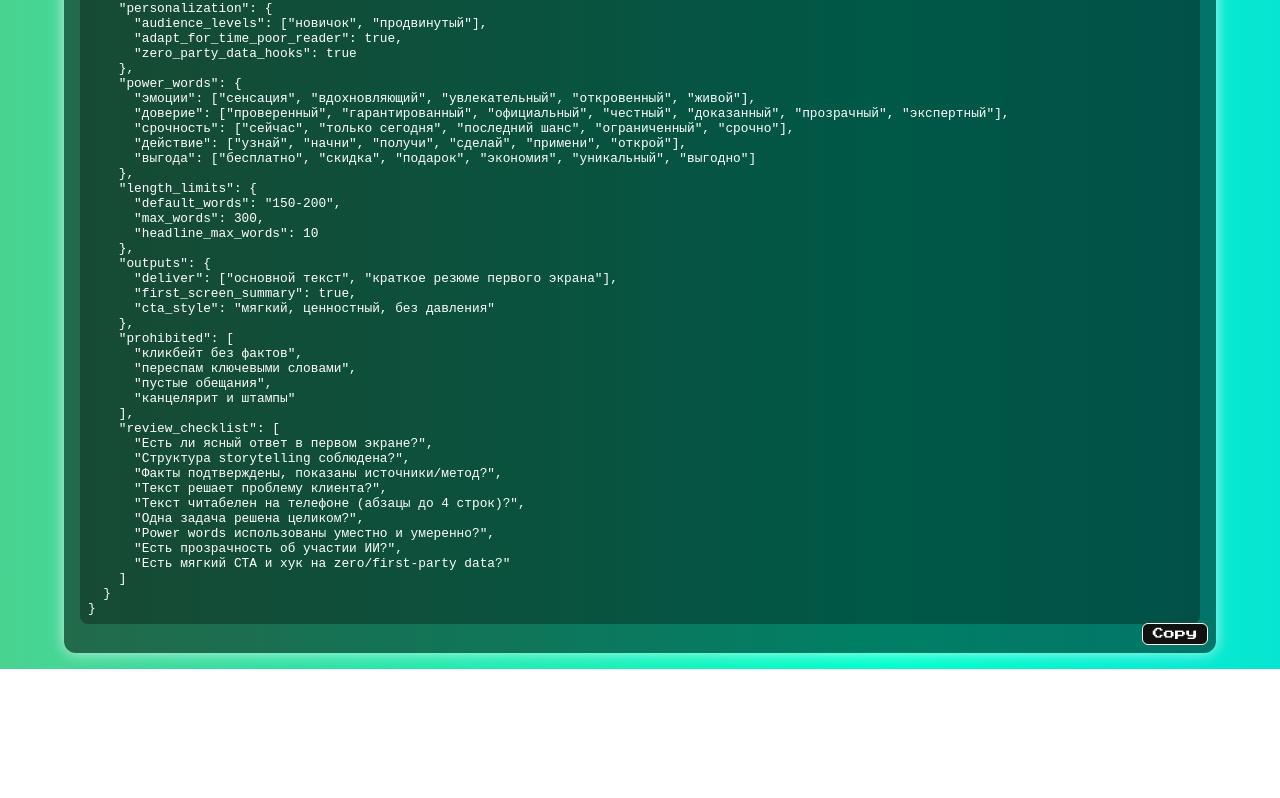
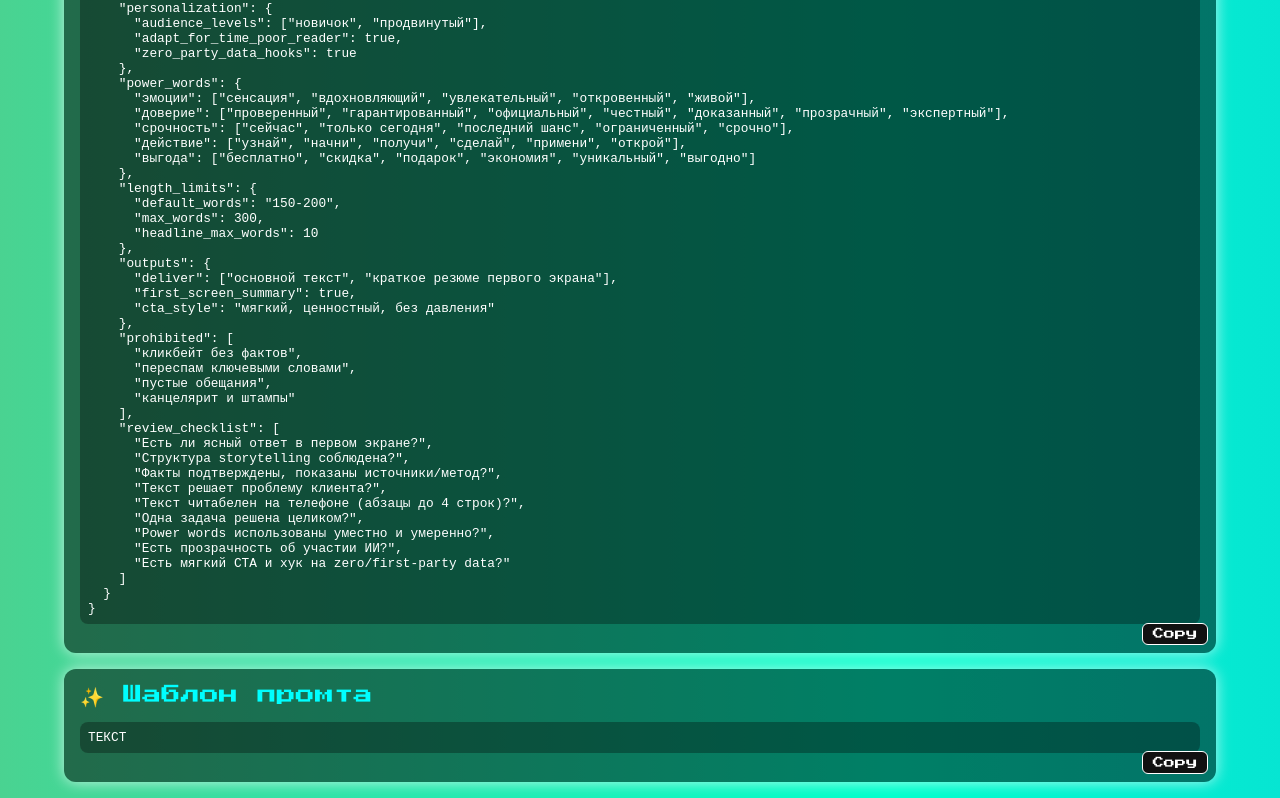
Before and after one commit to 5k1720/5k1720.github.io, a plain HTML site: page index.html in a window 1280 px wide. Shown: the part 1471-2269 px from the top of the page. Before the commit the page ends 2140 px from the top, so only its background shows below. Drawn offline with Linux system fonts and the light colour scheme; a web font is replaced by a local one.

Commit message:
новое поле

```diff
--- a/index.html
+++ b/index.html
@@ -118,6 +118,12 @@
     <button class="copy-btn" onclick="copyPrompt(this)">Copy</button>
   </div>
 
+  <div class="prompt-block">
+    <div class="prompt-header">✨ Шаблон промта</div>
+    <pre class="prompt-text">ТЕКСТ</pre>
+    <button class="copy-btn" onclick="copyPrompt(this)">Copy</button>
+  </div>
+
   <div class="sigil sigil-left" aria-hidden="true">⛧</div>
   <div class="sigil sigil-center" aria-hidden="true">☽☯☾</div>
   <div class="sigil sigil-right" aria-hidden="true">☥</div>
```
Also changed, not shown: script.js (line endings or trailing spaces), 1 other file.
